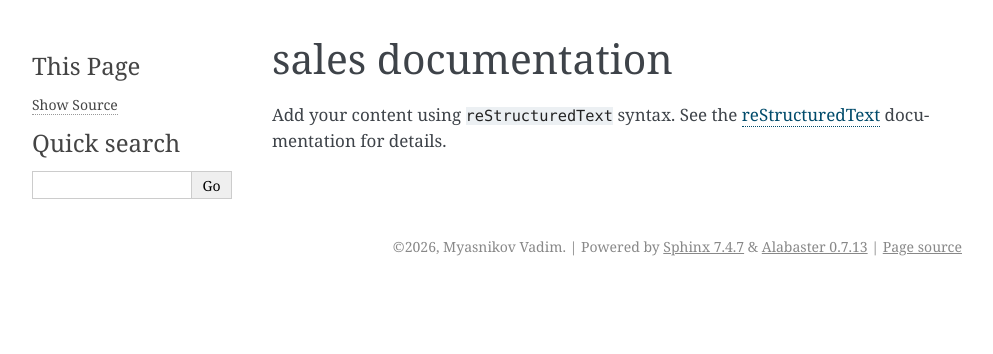
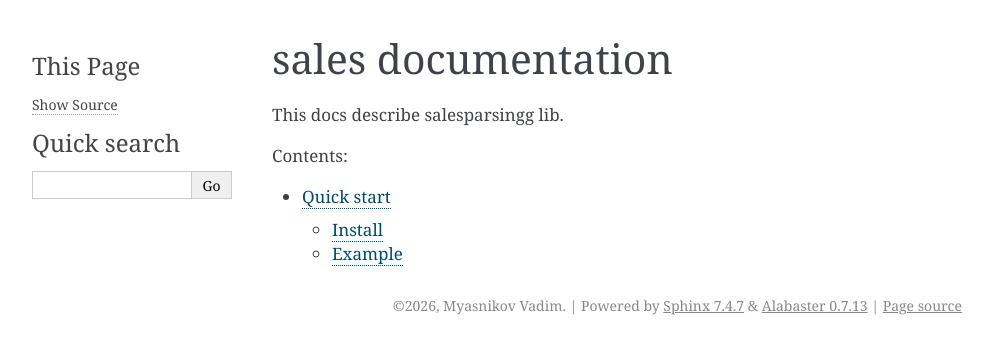
Before and after one commit to zpenr/open_code, a Sphinx documentation site: the page built from docs_domain/docs/source/index.rst, in a window 1280 px wide. Shown: the top 354 px of the page, without its empty margins (148-1141 px from the left). Built offline with Sphinx 7.4.7, drawn with Linux system fonts in a browser that asks for light colours.

Commit message:
docs: add and connect QUICKSTART.md

```diff
--- a/docs_domain/docs/source/conf.py
+++ b/docs_domain/docs/source/conf.py
@@ -14,7 +14,14 @@ release = '0.0.1'
 # -- General configuration ---------------------------------------------------
 # https://www.sphinx-doc.org/en/master/usage/configuration.html#general-configuration
 
-extensions = []
+extensions = [
+    "myst_parser",
+]
+
+source_suffix = {
+    ".md": "markdown",
+    ".rst":"restructuredtext",
+}
 
 templates_path = ['_templates']
 exclude_patterns = []
--- a/docs_domain/docs/source/index.rst
+++ b/docs_domain/docs/source/index.rst
@@ -6,11 +6,11 @@
 sales documentation
 ===================
 
-Add your content using ``reStructuredText`` syntax. See the
-`reStructuredText <https://www.sphinx-doc.org/en/master/usage/restructuredtext/index.html>`_
-documentation for details.
+This docs describe salesparsingg lib.
 
 
 .. toctree::
    :maxdepth: 2
    :caption: Contents:
+
+   QUICKSTART
```
Also changed, not shown: docs_domain/docs/source/QUICKSTART.md (added, +17 -0 lines).
